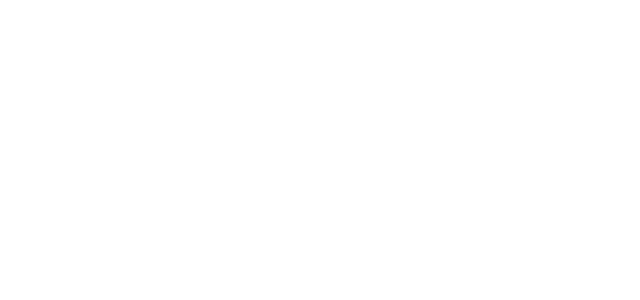
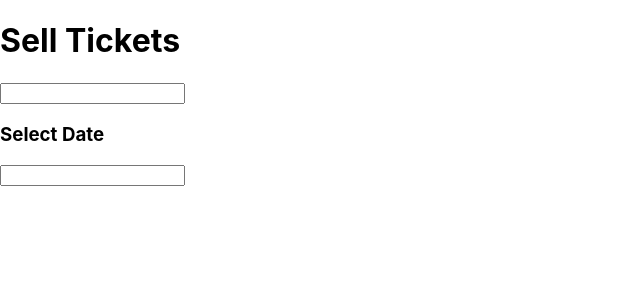
Before and after one commit to yavivi/react-express-app, a React (Create React App) app in the folder client/: page /sellers/SellTickets in a window 1280 px wide. Shown: the top 300 px of the page, without its empty margins (0-640 px from the left). Built offline with nearby package versions, Linux system fonts and the light colour scheme.

Commit message:
SellTickets

```diff
--- a/client/package.json
+++ b/client/package.json
@@ -10,6 +10,7 @@
     "dotenv": "^8.2.0",
     "multiselect-react-dropdown": "^1.5.7",
     "react": "^16.13.1",
+    "react-datepicker": "^3.1.3",
     "react-dom": "^16.13.1",
     "react-router-dom": "^5.2.0",
     "react-scripts": "3.4.3"
--- a/client/src/App.jsx
+++ b/client/src/App.jsx
@@ -1,7 +1,7 @@
 import React from 'react';
 import './App.css';
 import { BrowserRouter as Router, Route, Switch } from 'react-router-dom';
-import { Homepage, LoginPage, PublishTicket, SellerDashboard, TicketManagement, SignupPage } from './pages';
+import { Homepage, LoginPage, PublishTicket, SellerDashboard, TicketManagement, SignupPage ,SellTickets } from './pages';
 
 function App() {
     return <div>
@@ -13,6 +13,8 @@
                 <Route path="/sellers/dashboard" exact component={SellerDashboard} />
                 <Route path="/sellers/publish-ticket" exact component={PublishTicket} />
                 <Route path="/sellers/ticket/:id/management" exact component={TicketManagement} />
+                <Route path="/sellers/SellTickets" exact component={SellTickets} />
+
             </Switch>
         </Router>
     </div>
--- /dev/null
+++ b/client/src/components/Sell/DatePicker.js
@@ -0,0 +1,25 @@
+import React, { useState } from "react";
+import DatePicker from 'react-datepicker';
+import 'react-datepicker/dist/react-datepicker.css';
+
+function Date() {
+
+    const [selectedDate, setSelectedDate] = useState(null)
+
+    return (
+        <div className='Date'>
+            <h3>Select Date</h3>
+            <DatePicker
+                selected={selectedDate}
+                onChange={data => setSelectedDate(data)}
+                dateFormat='dd/mm/yyyy'
+                // filterDate={data => data.getDay() != 6}
+                isClearable
+                showYearDropdown
+                scrollableMonthYearDropdown
+            />
+        </div>
+
+    )
+}
+export default Date;
--- /dev/null
+++ b/client/src/components/Sell/EventName.js
@@ -0,0 +1,21 @@
+import React from 'react'
+
+function Event(prop) {
+
+
+
+    return (
+        <>
+            <h3> </h3>
+            <input
+                type="text" name =" "
+            />
+        </>
+
+    )
+
+
+
+}
+
+export default Event;
--- /dev/null
+++ b/client/src/pages/SellTickets.jsx
@@ -0,0 +1,17 @@
+import React, { useState } from 'react';
+import Date from '../components/Sell/DatePicker'
+import Event from '../components/Sell/EventName';
+
+
+function SellTickets() {
+
+    return (
+        <div>
+            <h1>Sell Tickets</h1>
+            <Event/>
+            <Date/>
+        </div>
+    )
+}
+
+export default SellTickets;
--- a/client/src/pages/index.js
+++ b/client/src/pages/index.js
@@ -4,5 +4,7 @@
 import SellerDashboard from './SellerDashboard';
 import TicketManagement from './TicketManagement';
 import SignupPage from './SignupPage';
+import SellTickets from './SellTickets';
 
-export { Homepage, LoginPage, PublishTicket, SellerDashboard, TicketManagement, SignupPage };
+
+export { Homepage, LoginPage, PublishTicket, SellerDashboard, TicketManagement, SignupPage, SellTickets };
```
Also changed, not shown: client/src/components/SellTickets.js (deleted, +0 -110 lines), 1 other file (tests, documents, lock files or other folders).
